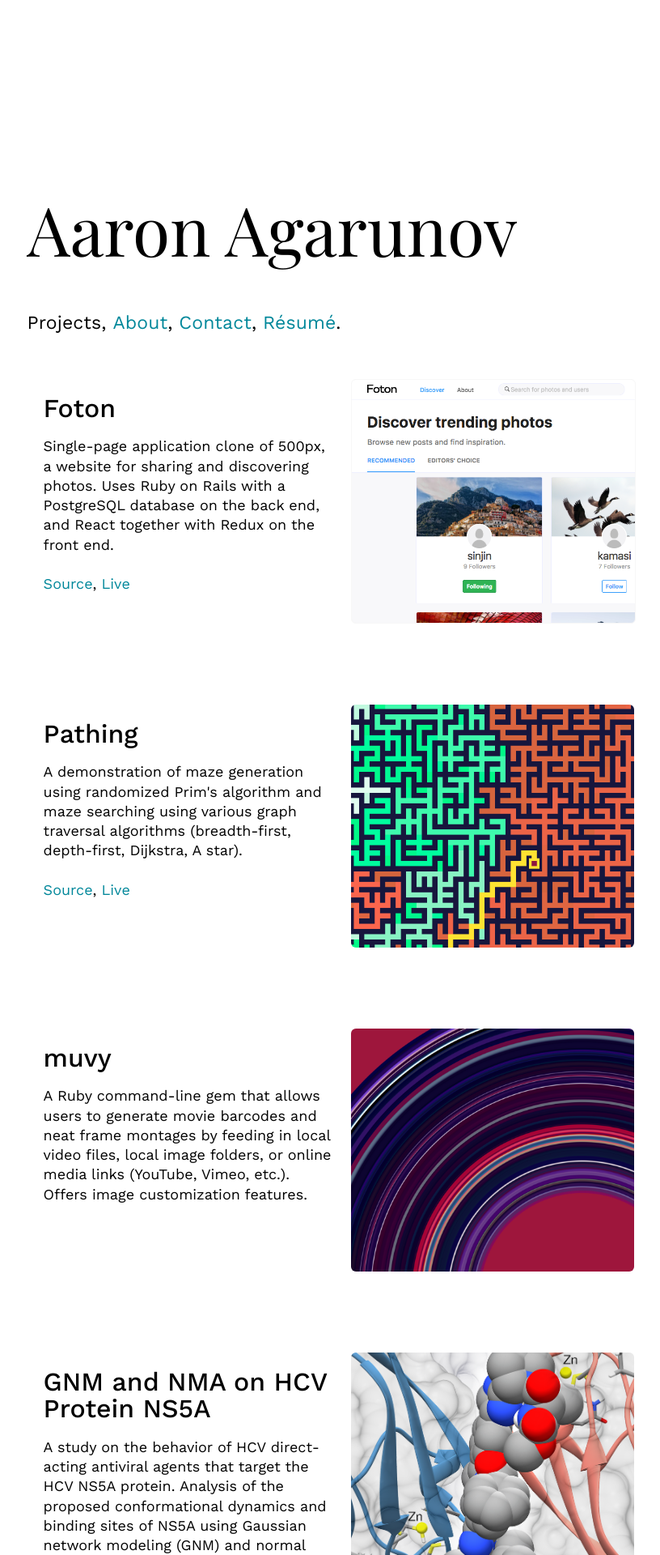
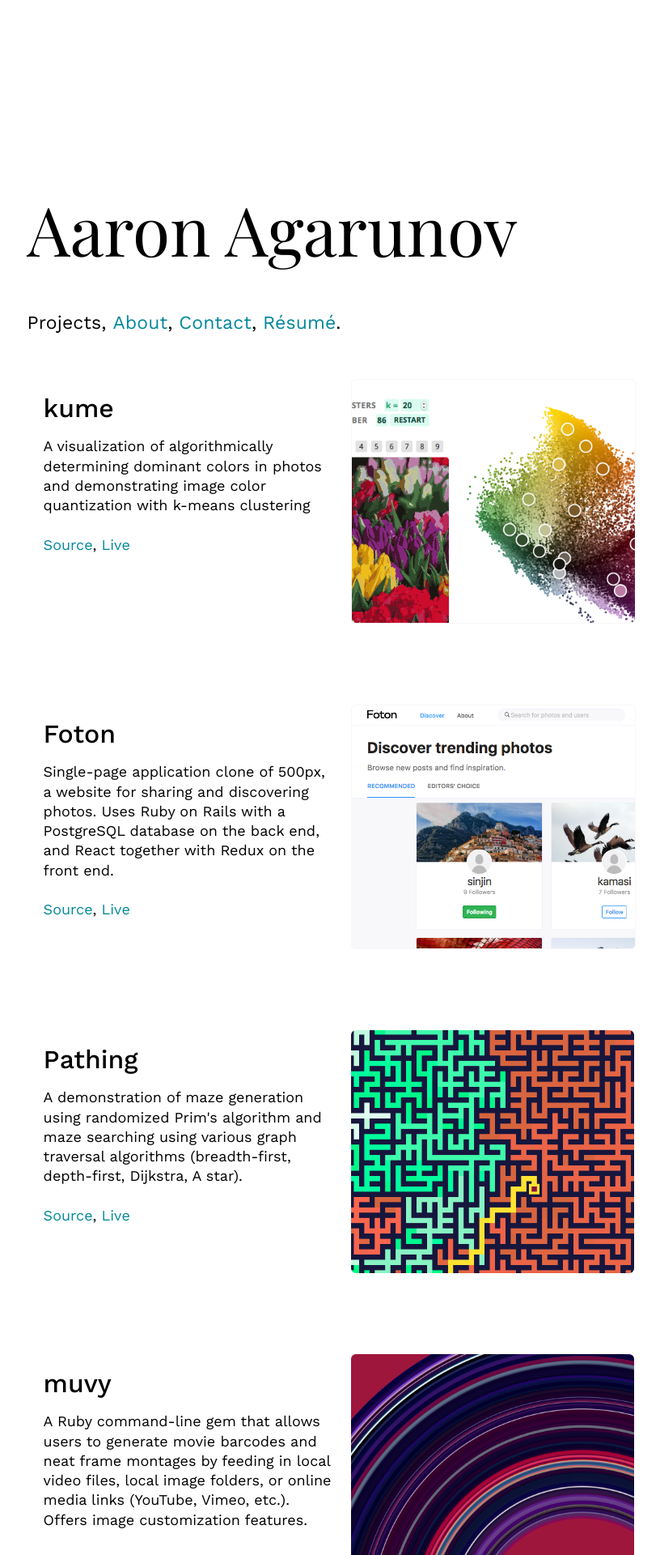
Before and after one commit to agarun/agarun.github.io, a Jekyll site: the page built from _pages/work.html, in a window 1280 px wide. Shown: the top 1920 px of the page at 81% size, without its empty margins (184-1000 px from the left). Built offline with Jekyll 4.4.1, drawn with Linux system fonts in a browser that asks for light colours; some web fonts are replaced.

Commit message:
Add kume to projects

```diff
--- a/_projects/foton.html
+++ b/_projects/foton.html
@@ -6,5 +6,5 @@ short_description: Single-page photo sharing application inspired by 500px
 permalink: https://fotons.herokuapp.com
 web_link: https://fotons.herokuapp.com
 tags: [react, redux, rails]
-date: Jan 2018
+date: Dec 2017
 ---
--- a/_sass/_layout.scss
+++ b/_sass/_layout.scss
@@ -500,27 +500,33 @@ article {
   transition: 200ms ease-in;
 
   &:nth-child(2) {
+    background: transparent url('/assets/images/thumbnails/kume_01.png') no-repeat 20% 0;
+    background-size: 100%;
+    border: 1px solid #f7f7f7;
+  }
+
+  &:nth-child(4) {
     background: transparent url('/assets/images/thumbnails/foton_01.png') no-repeat 20% 0;
     background-size: 105%;
     border: 1px solid #f7f7f7;
   }
 
-  &:nth-child(4) {
+  &:nth-child(6) {
     background: transparent url('/assets/images/thumbnails/pathing_01.png') no-repeat 56% 42%;
     background-size: 130%;
   }
 
-  &:nth-child(6) {
+  &:nth-child(8) {
     background: transparent url('/assets/images/thumbnails/muvy_01.png') no-repeat 100% 0%;
     background-size: 140%;
   }
 
-  &:nth-child(8) {
+  &:nth-child(10) {
     background: transparent url('/assets/images/thumbnails/gnm_01.png') no-repeat 3% 47%;
     background-size: 108%;
   }
 
-  &:nth-child(10) {
+  &:nth-child(12) {
     background: transparent url('/assets/images/thumbnails/bizviz_01.png') no-repeat 52% 67%;
     background-size: 155%;
   }
```
Also changed, not shown: _projects/kume.html (added, +10 -0 lines), assets/images/thumbnails/kume_01.png (added).
